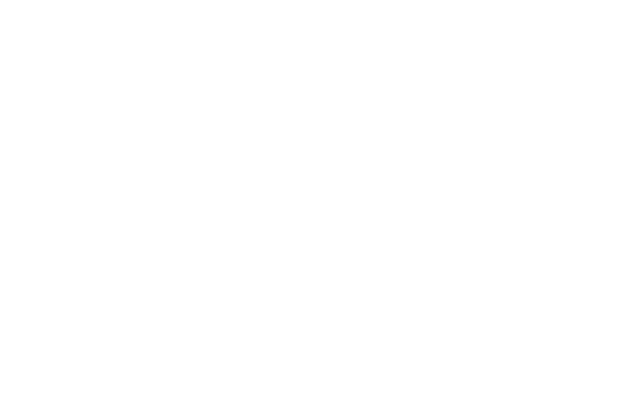
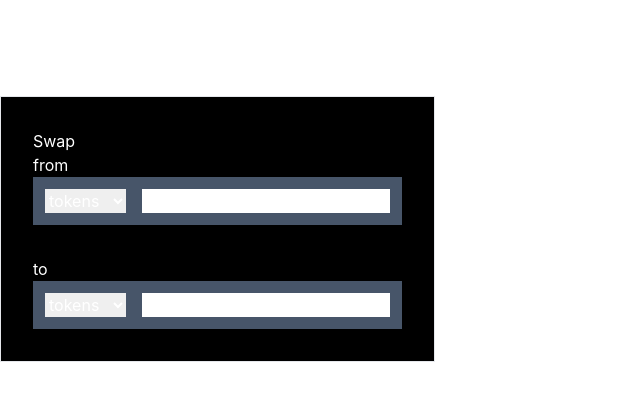
Before and after one commit to rolic-hub/OxApi-token_swap, a React (Create React App) app: page / in a window 1280 px wide. Shown: the top 400 px of the page, without its empty margins (0-640 px from the left). Built offline with nearby package versions, Linux system fonts and the light colour scheme.

Commit message:
update frontend

```diff
--- a/src/App.js
+++ b/src/App.js
@@ -1,11 +1,11 @@
-import logo from './logo.svg';
+
 import './App.css';
+import Main from "./components/main"
 
 function App() {
   return (
-    <div className="App">
-
-
+    <div >
+      <Main/>
     </div>
   );
 }
--- /dev/null
+++ b/src/components/main.jsx
@@ -0,0 +1,32 @@
+import React from 'react'
+
+const Main = () => {
+  return (
+    <div className="mt-24 border bg-black text-white justify-center w-fit flex p-8 flex-col">
+      <p>
+        Swap
+      </p>
+      <label for="to-tokens">from</label>
+      <div className="flex p-3 flex-row bg-slate-600 w-fit mb-8" >
+
+        <select name="tokens to swap" type="from-tokens">
+            <option>tokens</option>
+            <option>polygon</option>
+        </select>
+        <input className="ml-4" type="number"/>
+      </div>
+      <label for="to-tokens">to</label>
+      <div className="flex p-3 flex-row bg-slate-600 w-fit" >
+
+      <select name="tokens to swap" id="to-tokens">
+            <option>tokens</option>
+            <option>polygon</option>
+        </select>
+        <input className="ml-4" type="number"/>
+      </div>
+      <button></button>
+    </div>
+  )
+}
+
+export default Main
--- a/src/index.css
+++ b/src/index.css
@@ -1,3 +1,7 @@
+@tailwind base;
+@tailwind components;
+@tailwind utilities;
+
 body {
   margin: 0;
   font-family: -apple-system, BlinkMacSystemFont, 'Segoe UI', 'Roboto', 'Oxygen',
--- a/tailwind.config.js
+++ b/tailwind.config.js
@@ -1,6 +1,8 @@
 /** @type {import('tailwindcss').Config} */
 module.exports = {
-  content: [],
+  content: [
+    "./src/**/*.{js,jsx,ts,tsx}",
+  ],
   theme: {
     extend: {},
   },
```
